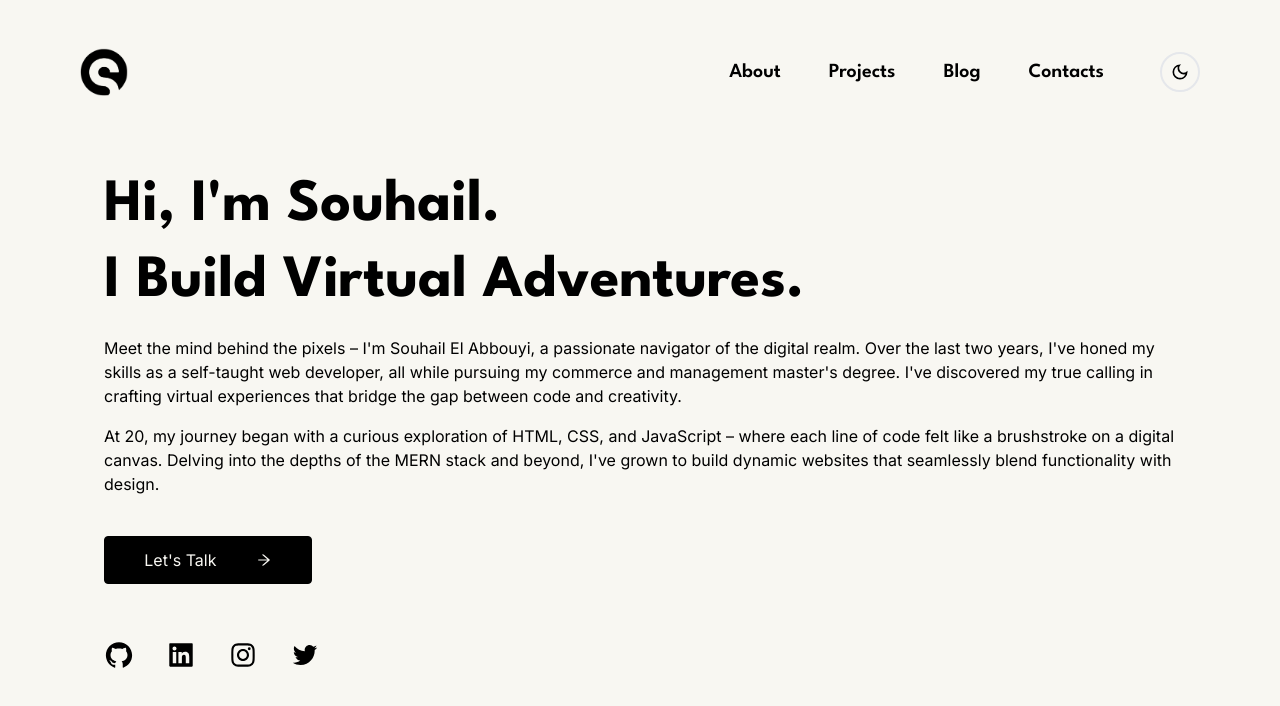
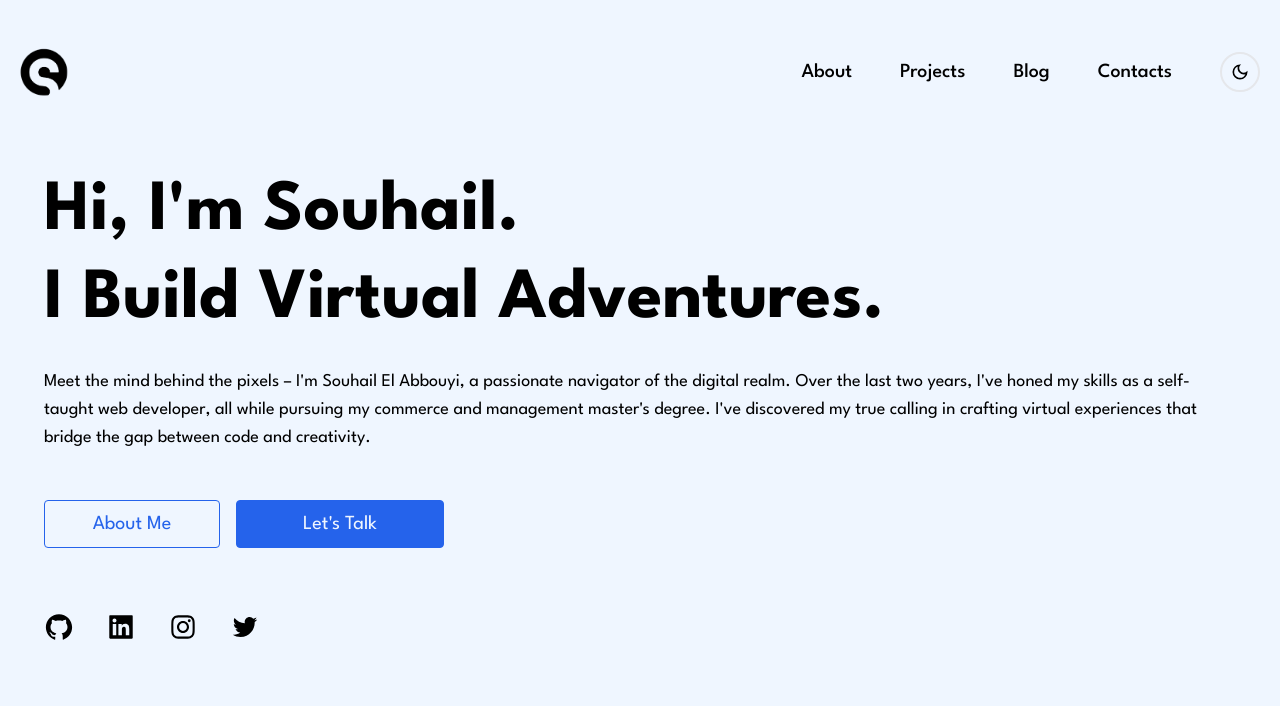
Before and after one commit to souhail404/souhailweb, a Next.js app: page / in a window 1280 px wide. Shown: the top 706 px of the page. Built offline with nearby package versions, Linux system fonts and the light colour scheme.

Commit message:
edi the layout

```diff
--- a/app/globals.css
+++ b/app/globals.css
@@ -6,22 +6,34 @@
 
 
 @layer base {
+    body{
+        @apply grid grid-rows-[auto_1fr] bg-blue-50 dark:bg-slate-900 text-black dark:text-slate-300 font-spartan max-w-screen-xl min-h-screen mx-auto px-5
+    }
     h1 {
-        @apply text-3xl sm:text-5xl md:text-4xl lg:text-5xl xl:text-6xl 2xl:text-7xl font-bold font-spartan
+        @apply text-2xl xs:text-3xl sm:text-4.5xl md:text-5xl lg:text-5xl xl:text-7xl font-bold font-spartan
+    }
+    p{
+        @apply text-lg
     }
     .logo{
-        @apply h-10 sm:h-12 lg:h-12 2xl:h-14
+        @apply h-10 lg:h-12 2xl:h-14
     }
     .header-link{
-        @apply text-lg xl:text-xl 2xl:text-2xl font-semibold capitalize px-2 font-spartan
+        @apply text-lg xl:text-xl  font-medium capitalize font-spartan
     }
     .darkmode-toggler{
         @apply text-xl lg:text-xl 2xl:text-2xl rounded-full	border-2 p-2
     }
     .social-media-wrapper{
-        @apply fixed sm:relative w-full sm:w-auto py-3 pb-5 sm:p-0 bottom-0 inset-x-0 bg-[#F8F7F2] sm:bg-transparent flex justify-evenly sm:justify-normal gap-6 xl:gap-8 mt-4
+        @apply fixed sm:relative w-full sm:w-auto py-3 pb-5 sm:p-0 bottom-0 inset-x-0 bg-blue-50 dark:bg-slate-900 sm:bg-transparent flex justify-evenly sm:justify-normal gap-6 xl:gap-8 mt-4
     }
     .cta-btn {
-        @apply flex items-center justify-evenly border border-black w-52 h-12 rounded
+        @apply flex items-center justify-evenly border border-blue-600 dark:border-slate-300 h-10 sm:h-12 rounded text-lg sm:text-xl
+    }
+    .cta-btn.primary {
+        @apply bg-blue-600 dark:bg-blue-800	text-blue-50 dark:border-blue-700 sm:w-52
+    }
+    .cta-btn.secondary {
+        @apply text-blue-600 dark:text-slate-300 sm:w-44
     }
 }
--- a/app/layout.js
+++ b/app/layout.js
@@ -1,9 +1,5 @@
 import AppHeader from '@/components/AppHeader'
 import './globals.css'
-import { Inter } from 'next/font/google'
-import AppFooter from '@/components/AppFooter'
-
-const inter = Inter({ subsets: ['latin'] })
 
 export const metadata = {
   title: 'Souhail | Home',
@@ -13,9 +9,9 @@ export const metadata = {
 export default function RootLayout({ children }) {
   return (
     <html lang="en">
-      <body className={`${inter.className} grid grid grid-rows-[auto_1fr] max-w-screen-2xl mx-auto bg-[#F8F7F2] px-4 md:px-20 min-h-screen`}>
+      <body>
         <AppHeader />
-        <main className='flex flex-col w-full sm:px-6 gap-6 pt-12 pb-20 xl:py-20'>
+        <main className='flex flex-col w-full sm:px-6 gap-6 pt-[8vh] pb-20 xl:py-20'>
           {children}
         </main>
       </body>
--- a/app/page.js
+++ b/app/page.js
@@ -1,20 +1,21 @@
 import Link from "next/link";
 import {AiFillLinkedin, AiOutlineArrowRight, AiOutlineEllipsis, AiOutlineGithub, AiOutlineInstagram, AiOutlineLinkedin, AiOutlineTwitter} from 'react-icons/ai'
+import { MdOutlinePersonOutline } from "react-icons/md";
 export default function Home() {
   return (
-    <section className="flex flex-col gap-4 sm:gap-6">
+    <section className="flex flex-col  midtall:gap-3 tall:gap-[4vh]">
       <div className="flex flex-col sm:gap-4">
         <h1>Hi, I'm Souhail.</h1>
         <h1>I Build  Virtual Adventures.</h1>
       </div>
       <div className="flex flex-col gap-4">
         <p className="2xl:text-lg">Meet the mind behind the pixels – I'm Souhail El Abbouyi, a passionate navigator of the digital realm. Over the last two years, I've honed my skills as a self-taught web developer, all while pursuing my commerce and management master's degree. I've discovered my true calling in crafting virtual experiences that bridge the gap between code and creativity.</p>
-        <p className="2xl:text-lg"> At 20, my journey began with a curious exploration of HTML, CSS, and JavaScript – where each line of code felt like a brushstroke on a digital canvas. Delving into the depths of the MERN stack and beyond, I've grown to build dynamic websites that seamlessly blend functionality with design.</p>
+        {/* <p className="2xl:text-lg"> At 20, my journey began with a curious exploration of HTML, CSS, and JavaScript – where each line of code felt like a brushstroke on a digital canvas. Delving into the depths of the MERN stack and beyond, I've grown to build dynamic websites that seamlessly blend functionality with design.</p> */}
         {/* <p className="2xl:text-lg">anyways <Link href="" className="underline">let's build something together.</Link></p> */}
       </div>
       <div className="flex flex-col sm:flex-row gap-4 my-4">
-        {/* <Link className="cta-btn"  href={``}>About Me <AiOutlineEllipsis /> </Link> */}
-        <Link className="cta-btn bg-black text-[#F8F7F2]"  href={``}>Let's Talk <AiOutlineArrowRight/></Link>
+        <Link className="cta-btn secondary"  href={``}>About Me  </Link>
+        <Link className="cta-btn primary"  href={``}>Let's Talk  </Link>
       </div>
       <div className="social-media-wrapper">
         <Link href={``} className="text-2xl sm:text-3xl"><AiOutlineGithub /></Link>
--- a/components/AppFooter.jsx
+++ /dev/null
@@ -1,9 +0,0 @@
-import React from 'react'
-
-const AppFooter = () => {
-  return (
-    <div>AppFooter</div>
-  )
-}
-
-export default AppFooter
--- a/components/AppHeader.jsx
+++ b/components/AppHeader.jsx
@@ -3,15 +3,15 @@ import {MdOutlineDarkMode, MdOutlineMenu} from 'react-icons/md'
 const AppHeader = () => {
   return (
     <header className="flex items-center justify-between pt-6 sm:pt-12">
-        <Link href={`/`} className="logo">
-            <img src="/icon-black.png" alt="logo" className="w-full h-full object-contain" />
+        <Link className="logo" href={`/`} >
+            <img src="/icon-black.svg" alt="logo" className="w-full h-full object-contain" />
         </Link>
-        <nav className="flex items-center gap-3 sm:gap-6 lg:gap-12">
-            <div className="hidden sm:flex items-center gap-4 lg:gap-8">
+        <nav className="flex items-center gap-4 sm:gap-6 lg:gap-12">
+            <div className="hidden sm:flex items-center gap-4 sm:gap-6 lg:gap-12">
                 <Link className="header-link" href={`/about`}>about</Link>
                 <Link className="header-link" href={`/projects`}>projects</Link>
-                <Link className="header-link" href={`blog`}>blog</Link>
-                <Link className="header-link" href={`contact`}>contacts</Link>
+                <Link className="header-link" href={`/blog`}>blog</Link>
+                <Link className="header-link" href={`/contact`}>contacts</Link>
             </div>
             <button type="button" className="block sm:hidden darkmode-toggler">
                 <MdOutlineMenu />
--- a/tailwind.config.js
+++ b/tailwind.config.js
@@ -6,16 +6,33 @@ module.exports = {
     './app/**/*.{js,ts,jsx,tsx,mdx}',
   ],
   theme: {
+    screens:{
+      'xs':'390px',
+      'sm': '640px',
+      'md': '768px',
+      'lg': '1024px',
+      'xl': '1280px',
+      '2xl': '1536px',
+      'midtall':{ 'raw': '(min-height: 600px)' },
+      'tall': { 'raw': '(min-height: 800px)' },
+      'xtall': { 'raw': '(min-height: 1000px)' },
+    },
     extend: {
       fontFamily:{
         "spartan": ['League Spartan', 'sans-serif']
-      }
-      // colors:{
-      //   light:{
-      //     100:'#F8F7F2',
-      //   }
-      // }
-    },
+      },
+      fontSize: {
+        '2.5xl': ['1.65rem', {
+          lineHeight: '2.1rem',
+        }],
+        '3.5xl': ['2rem', {
+          lineHeight: '2.35rem',
+        }],
+        '4.5xl': ['2.8rem', {
+          lineHeight: '1',
+        }],
+      },
+    }
   },
   plugins: [],
 }
```
